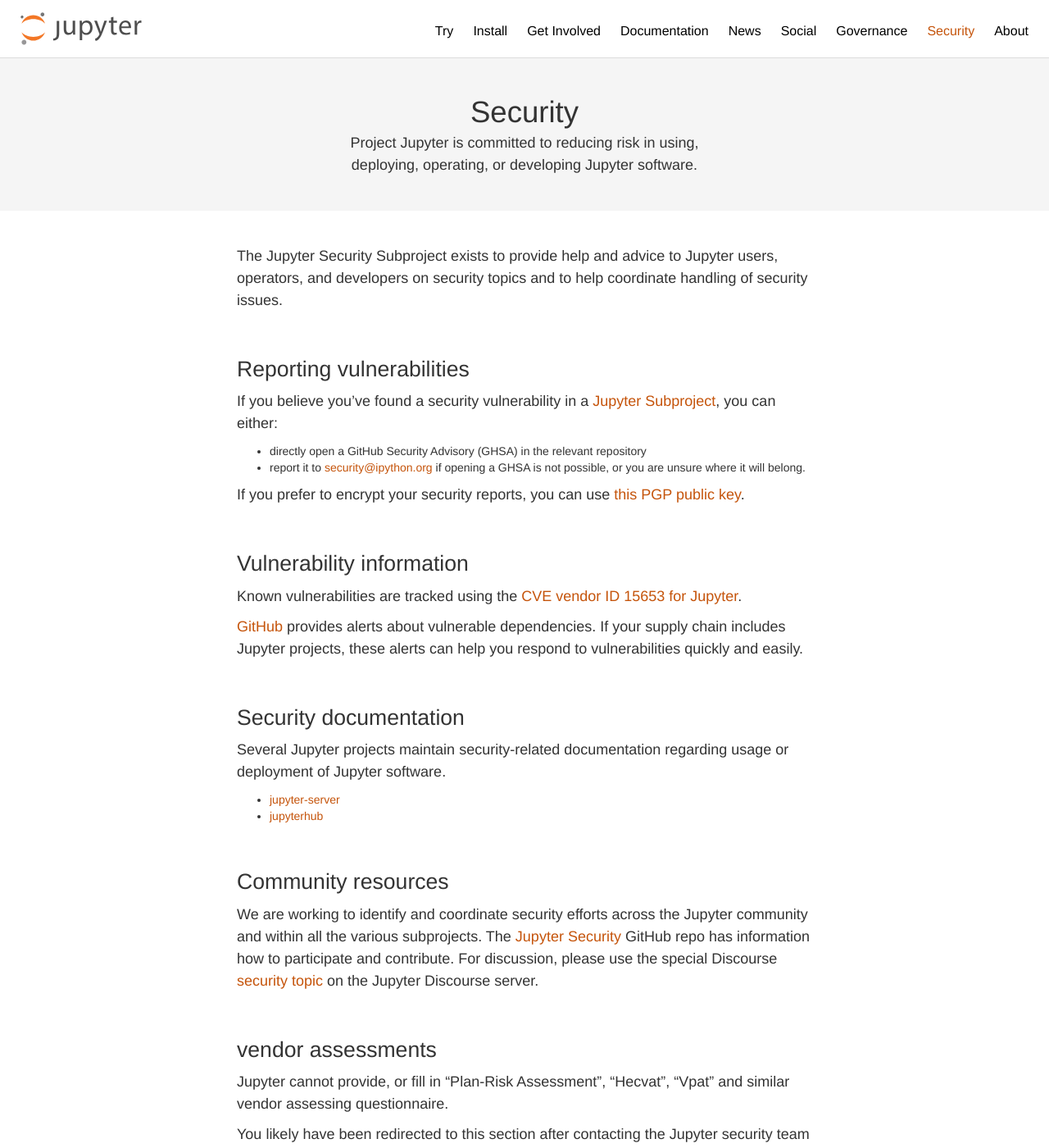
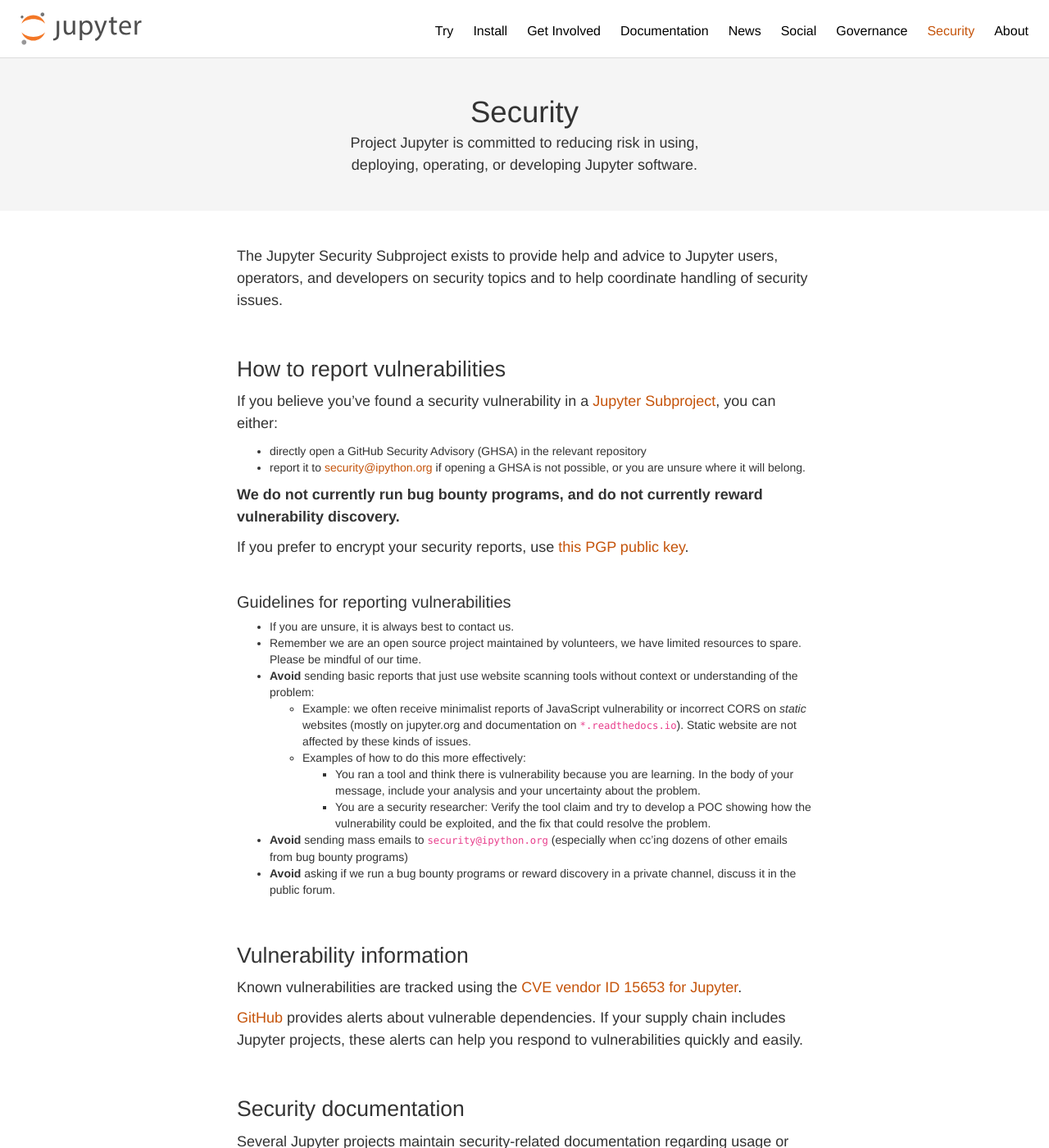
Before and after one commit to jupyter/jupyter.github.io, a Jekyll site: the page built from security.md, in a window 1280 px wide and 1400 px high. Shown: the whole window at 82% size. Built offline with Jekyll 4.4.1, drawn with Linux system fonts in a browser that asks for light colours; comment, search, counter and statistics services are not loaded.

Commit message:
Add guidelines for contacting the security WG to avoid spam etc (#796)
Co-authored-by: Chris Holdgraf <choldgraf@gmail.com>

```diff
--- a/security.md
+++ b/security.md
@@ -9,16 +9,34 @@
 users, operators, and developers on security topics and to help coordinate handling
 of security issues.
 
-## Reporting vulnerabilities
+## How to report vulnerabilities
 
 If you believe you've found a security vulnerability in a [Jupyter Subproject](https://jupyter.org/governance/list_of_subprojects.html),
 you can either:
+
  - directly open a GitHub Security Advisory (GHSA) in the relevant repository
  - report it to [security@ipython.org](mailto:security@ipython.org) if opening a GHSA is not possible, or you are unsure
    where it will belong.
 
-If you prefer to encrypt your security reports,
-you can use [this PGP public key](assets/ipython_security.asc).
+**We do not currently run bug bounty programs, and do not currently reward
+vulnerability discovery.**
+
+If you prefer to encrypt your security reports, use [this PGP public key](assets/ipython_security.asc).
+
+### Guidelines for reporting vulnerabilities
+
+- If you are unsure, it is always best to contact us.
+- Remember we are an open source project maintained by volunteers, we have limited resources to spare. Please be mindful of our time.
+- **Avoid** sending basic reports that just use website scanning tools without context or understanding of the problem:
+   - Example: we often receive minimalist reports of JavaScript vulnerability or incorrect CORS on
+     _static_ websites (mostly on jupyter.org and documentation on `*.readthedocs.io`). Static website are not affected by these kinds of issues.
+   - Examples of how to do this more effectively:
+     - You ran a tool and think there is vulnerability because you are learning. In the body of your message, include your analysis and your uncertainty about the problem.
+     - You are a security researcher: Verify the tool claim and try to develop
+       a POC showing how the vulnerability could be exploited, and the fix that could resolve the problem.
+- **Avoid** sending mass emails to `security@ipython.org` (especially when cc'ing dozens of other emails from bug bounty programs)
+- **Avoid** asking if we run a bug bounty programs or reward discovery in a private channel, discuss it in the public forum.
+
 
 ## Vulnerability information
 
@@ -41,8 +59,7 @@
 The [Jupyter Security](https://github.com/jupyter/security) GitHub repo has information how to participate and contribute.
 For discussion, please use the special Discourse [security topic](https://discourse.jupyter.org/c/special-topics/security/48) on the Jupyter Discourse server.
 
-
-## vendor assessments
+## Vendor assessments
 
 Jupyter cannot provide, or fill in "Plan-Risk Assessment", "Hecvat", "Vpat" and
 similar vendor assessing questionnaire.
```
